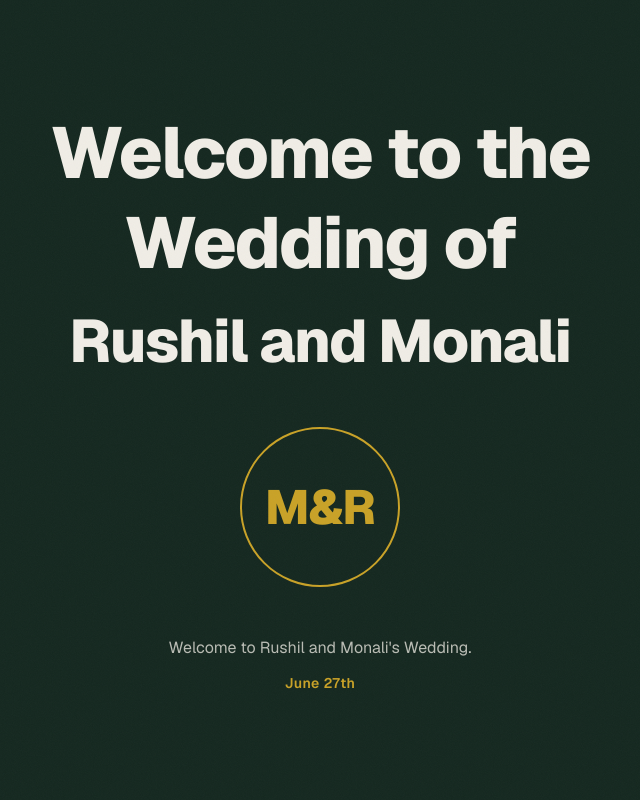
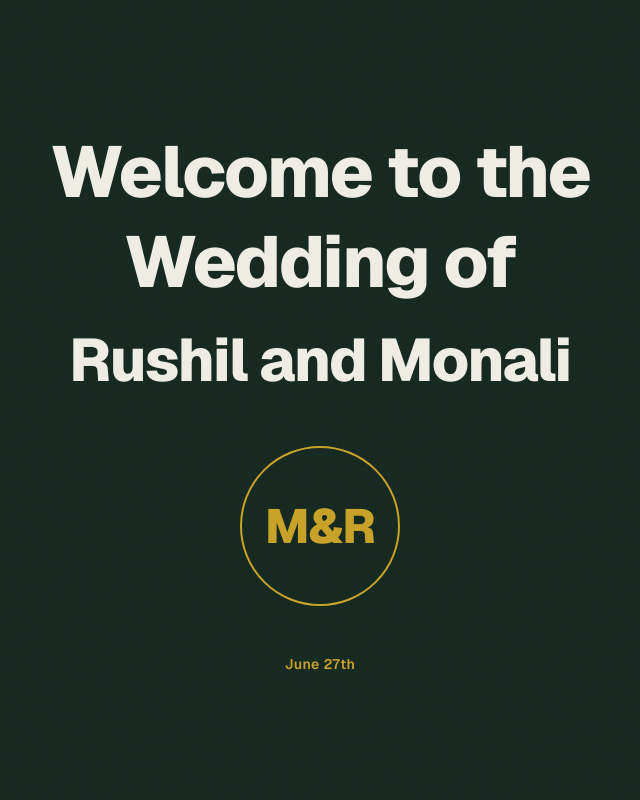
Before and after one commit to krushpatel04/M-R-Wedding, a Next.js app: page /M-R-Wedding/ in a window 1280 px wide. Shown: the top 800 px of the page, without its empty margins (320-960 px from the left). Built offline with nearby package versions, Linux system fonts and the light colour scheme.

Commit message:
remove duplicate welcome text under hero

```diff
--- a/app/components/Portfolio.tsx
+++ b/app/components/Portfolio.tsx
@@ -69,12 +69,7 @@ export default function Portfolio() {
             M&amp;R
           </div>
 
-          <p
-            style={{ color: "var(--body)" }}
-            className="text-base leading-relaxed mb-3"
-          >
-            Welcome to Rushil and Monali&apos;s Wedding.
-          </p>
+
           <p
             style={{ color: "var(--accent)" }}
             className="text-sm font-semibold tracking-wide"
```
